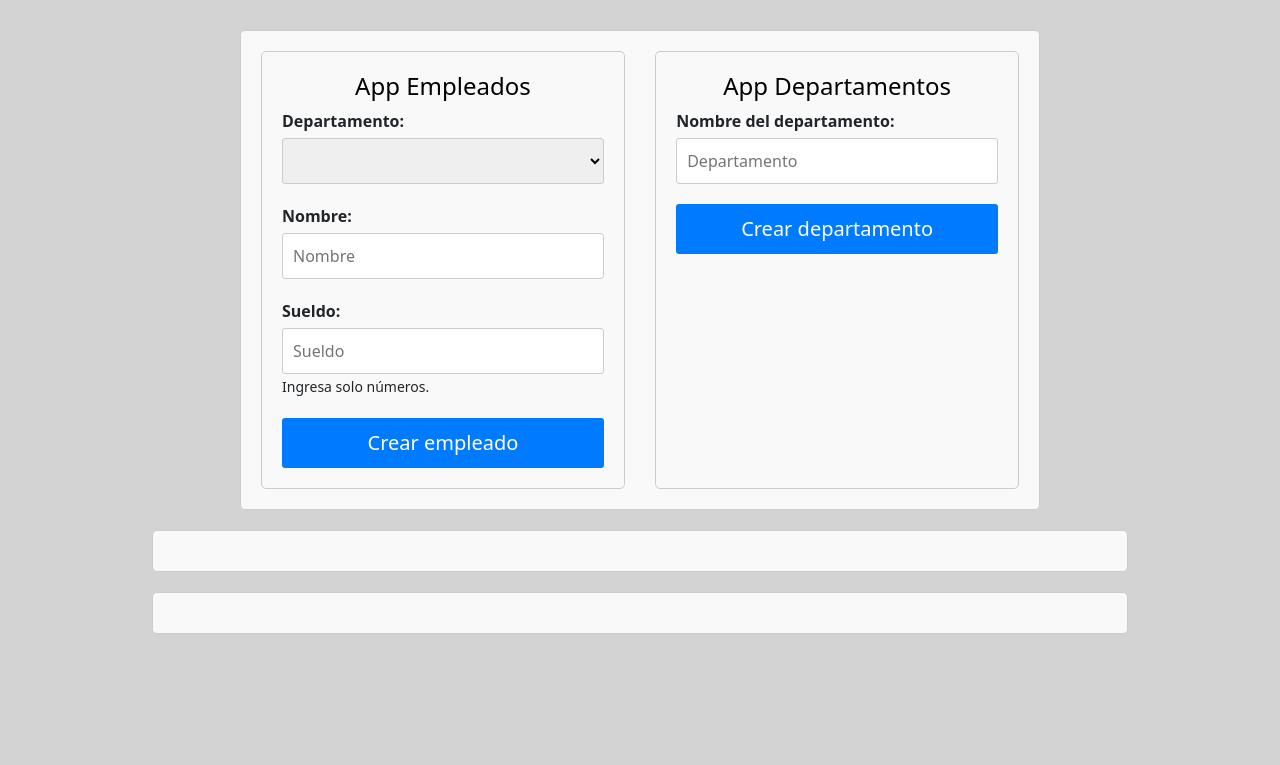
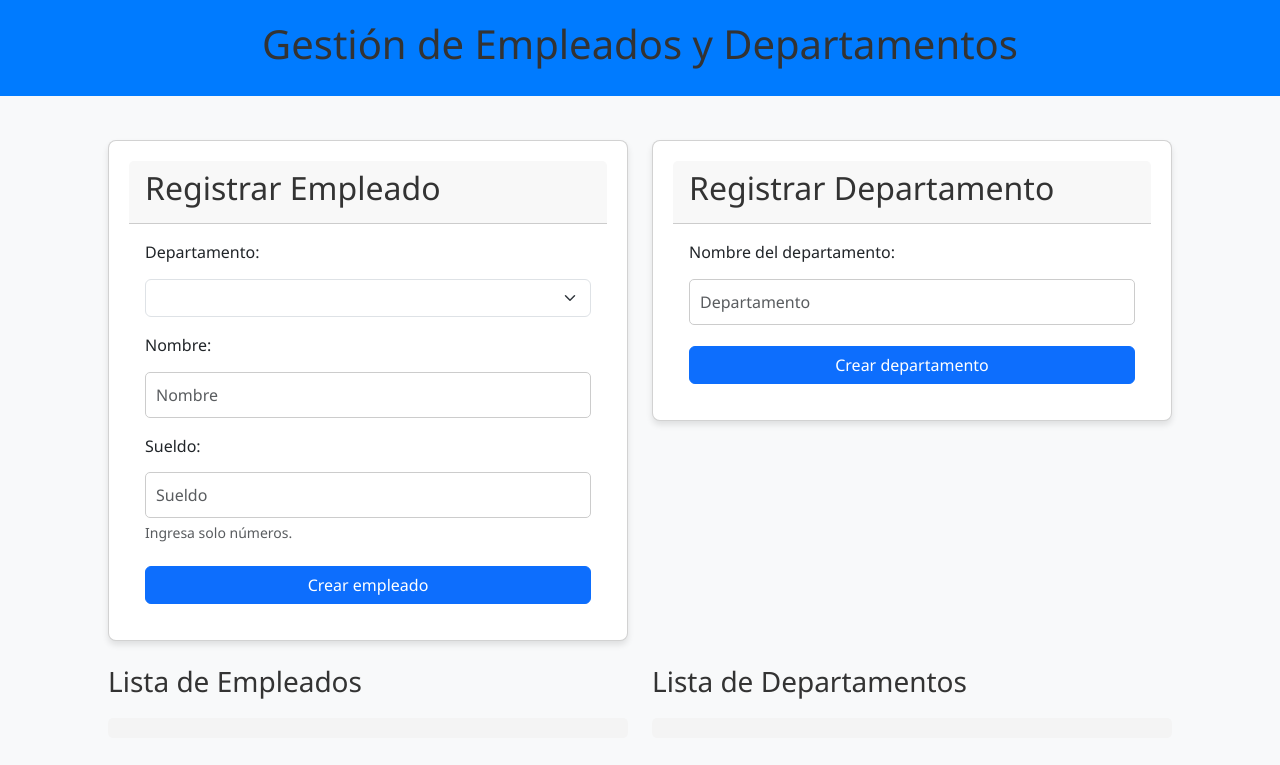
Before and after one commit to omarperez77/IS2024, a website: page api-node-express/frontend/index.html in a window 1280 px wide. Drawn offline with nearby package versions, Linux system fonts and the light colour scheme.

Commit message:
agregando diseno y funcionalidad al crud

```diff
--- a/api-node-express/frontend/index.html
+++ b/api-node-express/frontend/index.html
@@ -1,52 +1,78 @@
 <!DOCTYPE html>
-<html lang="en">
+<html lang="es">
 <head>
     <meta charset="UTF-8">
     <meta name="viewport" content="width=device-width, initial-scale=1.0">
-    <title>CRUD Empleados</title>
+    <title>CRUD Empleados y Departamentos</title>
     <link rel="stylesheet" href="https://cdn.jsdelivr.net/npm/bootstrap@5.3.3/dist/css/bootstrap.min.css">
     <link rel="stylesheet" href="style.css">
+
+
 </head>
 <body>
-    <div class="form-container">
-        <div>
-            <h1>App Empleados</h1>
-            <form id="employeeForm">
-                <div class="form-group">
-                    <label for="departamento">Departamento:</label>
-                    <select name="departamento" id="departamento" required></select>
+    <header class="header">
+        <h1>Gestión de Empleados y Departamentos</h1>
+    </header>
+    <div class="container py-4">
+        <div class="row">
+            <div class="col-lg-6">
+                <div class="form-container card">
+                    <div class="card-header">
+                        <h2>Registrar Empleado</h2>
+                    </div>
+                    <div class="card-body">
+                        <form id="employeeForm">
+                            <div class="form-group mb-3">
+                                <label for="departamento" class="form-label">Departamento:</label>
+                                <select name="departamento" id="departamento" class="form-select" required></select>
+                            </div>
+                            <div class="form-group mb-3">
+                                <label for="nombre" class="form-label">Nombre:</label>
+                                <input type="text" name="nombre" id="nombre" class="form-control" placeholder="Nombre" required pattern="[A-Za-z\s]+">
+                            </div>
+                            <div class="form-group mb-3">
+                                <label for="sueldo" class="form-label">Sueldo:</label>
+                                <input type="text" name="sueldo" id="sueldo" class="form-control" placeholder="Sueldo" required>
+                                <div class="form-text">Ingresa solo números.</div>
+                            </div>
+                            <button type="submit" class="btn btn-primary">Crear empleado</button>
+                        </form>
+                    </div>
                 </div>
-                <div class="form-group">
-                    <label for="nombre">Nombre:</label>
-                    <input type="text" name="nombre" id="nombre" placeholder="Nombre" required pattern="[A-Za-z\s]+">
-                <!-- <small>Ingresa solo letras y espacios.</small>-->
+            </div>
+            <div class="col-lg-6">
+                <div class="form-container card">
+                    <div class="card-header">
+                        <h2>Registrar Departamento</h2>
+                    </div>
+                    <div class="card-body">
+                        <form id="departmentForm">
+                            <div class="form-group mb-3">
+                                <label for="name-department" class="form-label">Nombre del departamento:</label>
+                                <input type="text" name="name-department" id="name-department" class="form-control" placeholder="Departamento" required>
+                            </div>
+                            <button type="submit" class="btn btn-primary">Crear departamento</button>
+                        </form>
+                    </div>
                 </div>
-                <div class="form-group">
-                    <label for="sueldo">Sueldo:</label>
-                    <input type="text" name="sueldo" id="sueldo" placeholder="Sueldo" required>
-                    <small>Ingresa solo números.</small>
-                </div>
-                <button type="submit" class="btn-submit">Crear empleado</button>
-            </form>
+            </div>
         </div>
-        <div>
-            <h1>App Departamentos</h1>
-            <form id="departmentForm">
-                <div class="form-group">
-                    <label for="departamento">Nombre del departamento:</label>
-                    <input type="text" name="name-department" id="name-department" placeholder="Departamento" required>
-                </div>
-                <button type="submit" class="btn-submit"> Crear departamento</button>
-            </form>
+        <div class="row mt-4">
+            <div class="col-lg-6">
+                <h3>Lista de Empleados</h3>
+                <div id="employeesList" class="info"></div>
+            </div>
+            <div class="col-lg-6">
+                <h3>Lista de Departamentos</h3>
+                <div id="departmentsList" class="info"></div>
+            </div>
         </div>
     </div>
-    <div id="employeesList" class="info"></div>
-    <div id="departmentsList" class="info"></div>
     <script>
         document.getElementById('sueldo').addEventListener('input', function(event) {
             this.value = this.value.replace(/[^0-9]/g, '');
         });
     </script>
-    <script src="https://cdn.jsdelivr.net/npm/bootstrap@5.3.3/dist/js/bootstrap.bundle.min.js" integrity="sha384-YvpcrYf0tY3lHB60NNkmXc5s9fDVZLESaAA55NDzOxhy9GkcIdslK1eN7N6jIeHz" crossorigin="anonymous"> </script>
+    <script src="https://cdn.jsdelivr.net/npm/bootstrap@5.3.3/dist/js/bootstrap.bundle.min.js"></script>
 </body>
 </html>
--- a/api-node-express/frontend/style.css
+++ b/api-node-express/frontend/style.css
@@ -1,109 +1,89 @@
-
- #employeesList, #departmentsList {
-    width: 80%; /* Ancho del contenedor */
-    margin: 20px auto; /* Margen superior e inferior automático, centrando horizontalmente */
-    padding: 20px;
-    border: 1px solid #ccc; /* Borde del contenedor */
-    border-radius: 5px; /* Bordes redondeados */
-    background-color: #f9f9f9; /* Color de fondo */
+body {
+  background-color: #f8f9fa;
+  font-family: 'Segoe UI', Tahoma, Geneva, Verdana, sans-serif;
+  color: #333;
+  margin: 0;
+  padding: 0;
+  line-height: 1.6;
 }
 
- h1 {
-    font: roboto;
-    font-size: 24px;
-    color: black;
+header {
+  background-color: #007bff;
+  color: #ffffff;
+  padding: 20px 0;
   text-align: center;
 }
 
-
-body {
-    background-color: lightgray;
-    padding: 30px;
+.container {
+  width: 85%;
+  margin: auto;
+  overflow: hidden;
 }
 
- /* Estilos para el contenedor del formulario */
-.form-container {
-    width: 800px;
-    margin: 0 auto;
-    padding: 20px;
-    border: 1px solid #ccc;
-    border-radius: 5px;
-    background-color: #f9f9f9;
-    display: flex; /* Establece el contenedor como flexbox */
-    justify-content: space-between; /* Distribuye los elementos alrededor */
+h1, h2 {
+  color: #333;
 }
 
-.form-container > div {
-  width: 48%; /* Ancho de cada formulario */
+.form-container {
+  background-color: #ffffff;
   padding: 20px;
-  border: 1px solid #ccc;
-  border-radius: 5px;
-  background-color: #f9f9f9;
+  border-radius: 8px;
+  box-shadow: 0 4px 6px rgba(0,0,0,0.1);
+  margin-top: 20px;
 }
 
-/* Estilos para los campos de entrada */
-.form-group {
-    margin-bottom: 20px;
+input[type="text"],
+select,
+button {
+  width: 100%;
+  padding: 10px;
+  margin-top: 5px;
+  border-radius: 5px;
+  border: 1px solid #ccc;
 }
 
-.form-group label {
-    display: block;
-    margin-bottom: 5px;
-    font-weight: bold;
-}
-
-.form-group input[type="text"],
-.form-group input[type="number"],
-.form-group textarea, .form-group select {
-    width: 100%;
-    padding: 10px;
-    border: 1px solid #ccc;
-    border-radius: 3px;
-    box-sizing: border-box; /* Garantiza que el padding no afecte el ancho total */
-}
-
-/* Estilos para el botón de enviar */
-.btn-submit {
-    display: block;
-    width: 100%;
-    padding: 10px;
+button {
+  background-color: #28a745;
+  color: #ffffff;
   border: none;
-    border-radius: 3px;
-    background-color: #007bff;
-    color: #fff;
-    font-size: 20px;
   cursor: pointer;
 }
 
-.btn-submit:hover {
-    background-color: #0056b3;
+button:hover {
+  background-color: #218838;
 }
 
-/* Estilos para los divs generados */
-.employee-item , .department-item {
-    border: 1px solid #ccc;
-    border-radius: 5px;
-    padding: 10px;
-    margin-bottom: 10px;
+@media (max-width: 992px) {
+  .container {
+    width: 95%;
+  }
 }
 
-  .employee-item p , .department-item  p{
-    margin: 5px 0;
+@media (max-width: 768px) {
+  .form-container {
+    padding: 15px;
   }
 
-  .employee-item button , .department-item button{
-    background-color: #007bff;
-    color: #fff;
-    padding: 5px 10px;
-    border: none;
-    cursor: pointer;
-    margin-right: 5px;
+  input[type="text"],
+  select,
+  button {
+    padding: 8px;
+  }
 }
 
-  .employee-item button:hover , .department-item button:hover {
-    background-color: #0056b3;
+@media (max-width: 576px) {
+  .form-container {
+    padding: 10px;
   }
 
-  .department-item button:hover , .department-item button:hover {
-    background-color: #0056b3;
+  h1, h2 {
+    font-size: 1.5em;
   }
+}
+
+.info {
+  background-color: #f4f4f4;
+  padding: 10px;
+  margin-top: 20px;
+  border-radius: 5px;
+}
```
Lines whose indentation alone changed are shown as unchanged.
